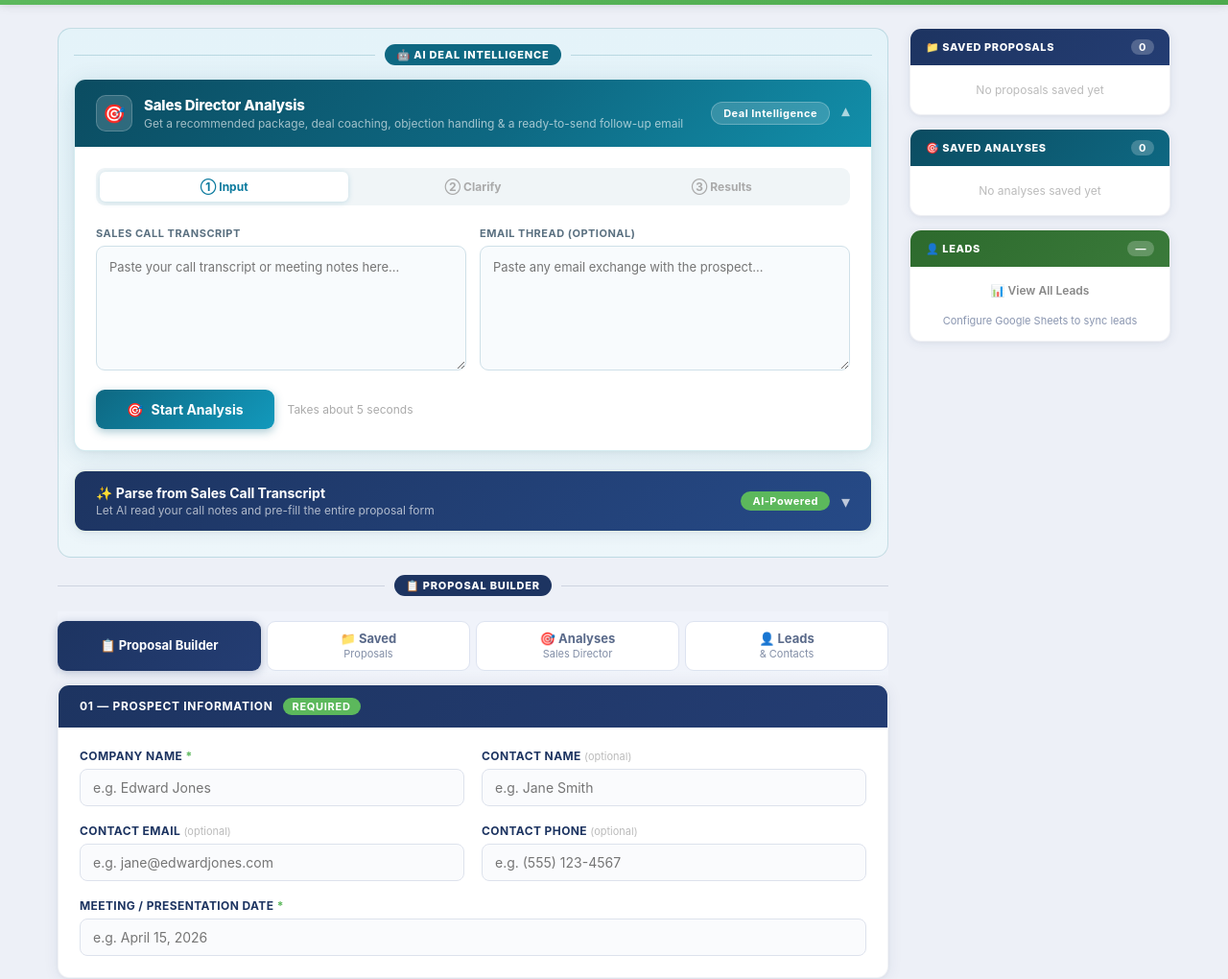
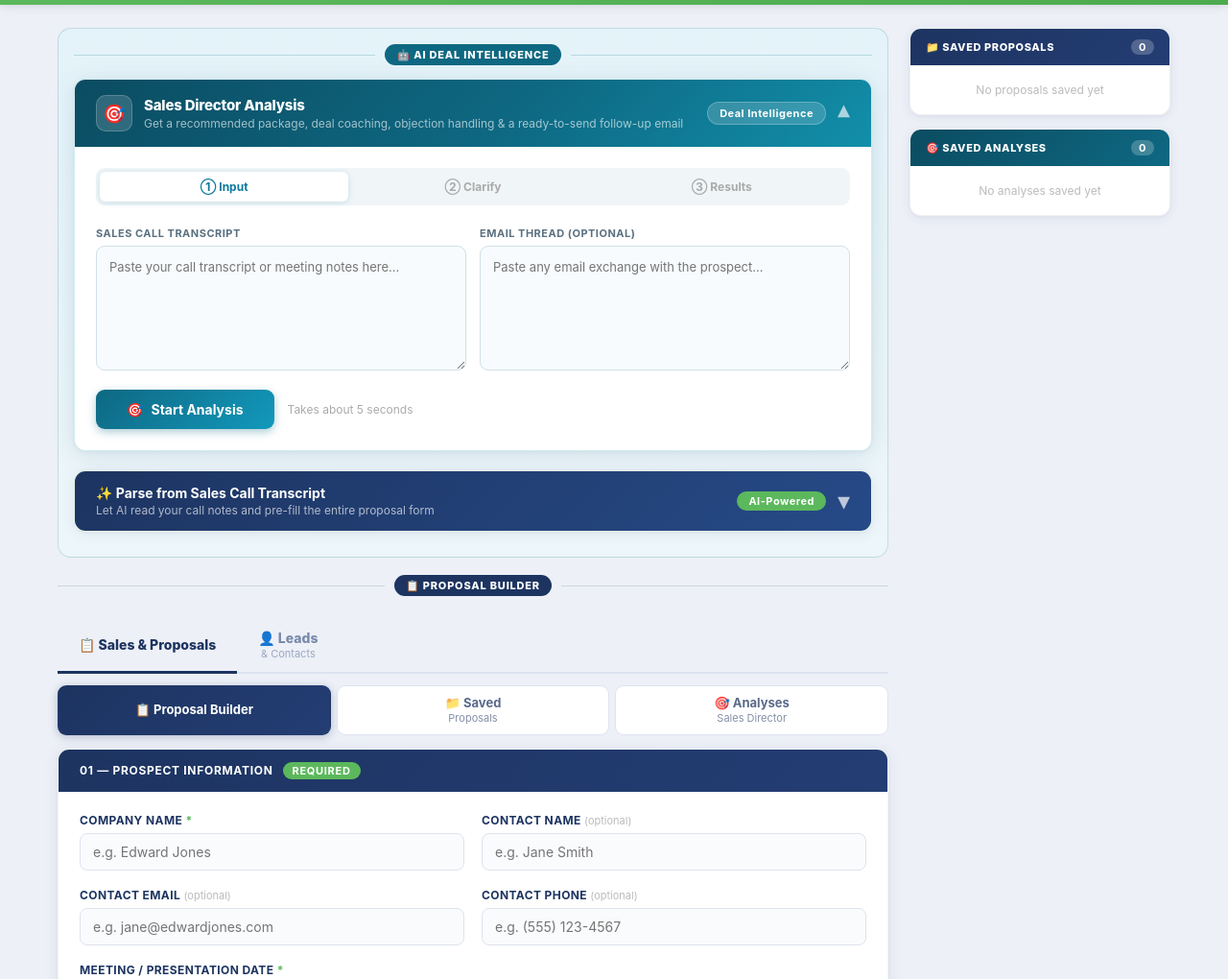
Before and after one commit to huegioi/xcelerate-proposals, a Flask app: page / in a window 1280 px wide. Shown: the part 86-1106 px from the top of the page at 96% size. Run offline with Flask 3, Linux system fonts and the light colour scheme; data that the repository does not hold is empty.

Commit message:
Update index.html

```diff
--- a/xcellerate_app/templates/index.html
+++ b/xcellerate_app/templates/index.html
@@ -318,11 +318,29 @@
     .tab-panel { display: none; }
     .tab-panel.active { display: block; }
 
-    /* ── Main nav bar ── */
+    /* ── Top-level section nav ── */
+    .top-nav-bar {
+      display: flex; gap: 0; padding: 10px 0 0; border-bottom: 2px solid #dde3f0;
+      margin-bottom: 0; position: sticky; top: 0; z-index: 51;
+      background: linear-gradient(to bottom, #edf0f7 70%, #edf0f7);
+    }
+    .top-nav-btn {
+      padding: 10px 22px 11px; font-size: 14px; font-weight: 800;
+      color: #7a8aaa; background: transparent; border: none;
+      border-bottom: 3px solid transparent; margin-bottom: -2px;
+      cursor: pointer; transition: all 0.15s;
+      font-family: inherit; text-align: center; line-height: 1.2;
+    }
+    .top-nav-btn:hover:not(.active) { color: #1D3461; border-bottom-color: rgba(29,52,97,0.25); }
+    .top-nav-btn.active { color: #1D3461; border-bottom-color: #1D3461; }
+    .top-nav-btn.leads-section-btn.active { color: #2d6a2d; border-bottom-color: #2d6a2d; }
+    .top-nav-btn .nav-label { display: block; font-size: 11px; font-weight: 400; opacity: 0.7; margin-top: 1px; }
+
+    /* ── Main nav bar (sub-nav within Sales & Proposals) ── */
     .main-nav-bar {
-      display: flex; gap: 6px; padding: 10px 0 14px;
-      position: sticky; top: 0; z-index: 50;
-      background: linear-gradient(to bottom, #f0f3fa 80%, transparent);
+      display: flex; gap: 6px; padding: 12px 0 14px;
+      position: sticky; top: 44px; z-index: 50;
+      background: linear-gradient(to bottom, #edf0f7 80%, transparent);
     }
     .main-nav-btn {
       flex: 1; padding: 10px 8px; font-size: 13px; font-weight: 700;
@@ -336,8 +354,18 @@
       color: #fff; border-color: transparent;
       box-shadow: 0 2px 10px rgba(29,52,97,0.28);
     }
-    .main-nav-btn.active.leads-btn { background: linear-gradient(135deg, #2d6a2d, #3a7a3a); }
     .main-nav-btn .nav-label { display: block; font-size: 11px; font-weight: 400; opacity: 0.75; margin-top: 1px; }
+
+    /* ── New Analysis button in Analyses panel ── */
+    .btn-new-analysis {
+      background: linear-gradient(135deg, #0e6882, #1299bc); color: #fff;
+      border: none; border-radius: 9px; padding: 10px 22px;
+      font-size: 13px; font-weight: 700; cursor: pointer;
+      font-family: inherit; transition: all 0.15s;
+      box-shadow: 0 2px 8px rgba(14,104,130,0.3);
+      display: inline-flex; align-items: center; gap: 7px;
+    }
+    .btn-new-analysis:hover { background: linear-gradient(135deg, #0b5570, #0e82a0); transform: translateY(-1px); box-shadow: 0 4px 14px rgba(14,104,130,0.38); }
 
     /* ── Transcript Parser ──────────────────────────────── */
     .transcript-header {
@@ -355,7 +383,7 @@
       letter-spacing: 0.5px; white-space: nowrap;
     }
     .transcript-toggle {
-      color: rgba(255,255,255,0.7); font-size: 18px; transition: transform 0.2s;
+      color: rgba(255,255,255,0.7); font-size: 26px; transition: transform 0.3s; cursor: pointer; line-height: 1;
     }
     .transcript-toggle.open { transform: rotate(180deg); }
     .transcript-body {
@@ -449,7 +477,7 @@
       padding: 4px 12px; font-size: 11px; font-weight: 700;
       letter-spacing: 0.5px; white-space: nowrap; border: 1px solid rgba(255,255,255,0.24);
     }
-    .sd-toggle { color: rgba(255,255,255,0.65); font-size: 18px; transition: transform 0.2s; }
+    .sd-toggle { color: rgba(255,255,255,0.65); font-size: 26px; transition: transform 0.3s; cursor: pointer; line-height: 1; }
     .sd-toggle.open { transform: rotate(180deg); }
     .sd-body { padding: 22px; display: none; }
     .sd-body.open { display: block; }
@@ -1110,8 +1138,21 @@ Example:
     <div class="zone-label-line"></div>
   </div>
 
-  <!-- ── Main navigation bar ──────────────────────────── -->
-  <nav class="main-nav-bar" aria-label="Section navigation">
+  <!-- ── Top-level section navigation ─────────────────── -->
+  <nav class="top-nav-bar" aria-label="Main navigation">
+    <button type="button" id="section-sales-btn" class="top-nav-btn active"
+            onclick="switchSection('sales')">
+      📋 Sales &amp; Proposals
+    </button>
+    <button type="button" id="section-leads-btn" class="top-nav-btn leads-section-btn"
+            onclick="switchSection('leads')">
+      👤 Leads
+      <span class="nav-label">&amp; Contacts</span>
+    </button>
+  </nav>
+
+  <!-- ── Sub-nav (Sales & Proposals) ──────────────────── -->
+  <nav class="main-nav-bar" id="sub-nav-sales" aria-label="Section navigation">
     <button type="button" id="new-tab-btn" class="main-nav-btn active"
             onclick="switchTab('new')">
       📋 Proposal Builder
@@ -1125,11 +1166,6 @@ Example:
             onclick="switchTab('analyses')">
       🎯 Analyses
       <span class="nav-label">Sales Director</span>
-    </button>
-    <button type="button" id="leads-tab-btn" class="main-nav-btn leads-btn"
-            onclick="switchTab('leads')">
-      👤 Leads
-      <span class="nav-label">& Contacts</span>
     </button>
   </nav>
 
@@ -1166,6 +1202,12 @@ Example:
 
   <!-- Saved Analyses Panel -->
   <div class="tab-panel" id="panel-analyses">
+    <div style="padding: 0 0 14px; display:flex; align-items:center; justify-content:space-between;">
+      <button type="button" class="btn-new-analysis" onclick="startNewAnalysis()">
+        ＋ New Analysis
+      </button>
+      <span style="font-size:12px; color:#8a96b0;">Run the Sales Director to get deal coaching &amp; package recommendations</span>
+    </div>
     <div class="card">
       <div class="card-header" style="background: linear-gradient(135deg, #0b4c61, #0e6882);">
         <span>Saved Sales Director Analyses</span>
@@ -1446,31 +1488,6 @@ Example:
       </div>
     </div>
 
-    <!-- Leads -->
-    <div class="sb-panel">
-      <div class="sb-panel-head" style="background: linear-gradient(135deg, #2d6a2d, #3a7a3a); color:#fff; cursor:pointer;"
-           onclick="switchTab('leads')" role="button" tabindex="0">
-        <span style="color:#fff;">👤 Leads</span>
-        <span class="sb-count" id="sb-leads-count">—</span>
-      </div>
-      <div class="sb-list" style="padding:10px 12px;">
-        <button type="button" class="tab-btn"
-          onclick="switchTab('leads')"
-          style="width:100%; font-size:12px; padding:7px 10px; border-radius:6px; margin-bottom:6px;">
-          📊 View All Leads
-        </button>
-        <div id="sb-sheets-link-wrap" style="display:none; text-align:center;">
-          <a id="sb-sheets-link" href="#" target="_blank" rel="noopener"
-            style="font-size:11px; color:#2d6a2d; font-weight:700; text-decoration:none;">
-            Open Google Sheet ↗
-          </a>
-        </div>
-        <div id="sb-leads-status" style="font-size:11px; color:#8a96b0; text-align:center; padding:4px 0;">
-          Configure Google Sheets to sync leads
-        </div>
-      </div>
-    </div>
-
   </aside>
 
 </main>
@@ -1933,14 +1950,57 @@ Example:
     window.scrollTo({ top: 0, behavior: "smooth" });
   }
 
+  // ── Section switching (top-level: sales | leads) ───────
+  function switchSection(section) {
+    document.querySelectorAll(".top-nav-btn").forEach(b => b.classList.remove("active"));
+    const subNav = document.getElementById("sub-nav-sales");
+
+    if (section === "leads") {
+      document.getElementById("section-leads-btn").classList.add("active");
+      if (subNav) subNav.style.display = "none";
+      document.querySelectorAll(".main-nav-btn").forEach(b => b.classList.remove("active"));
+      document.querySelectorAll(".tab-panel").forEach(p => p.classList.remove("active"));
+      document.getElementById("panel-leads").classList.add("active");
+      loadLeads();
+    } else {
+      document.getElementById("section-sales-btn").classList.add("active");
+      if (subNav) subNav.style.display = "";
+      // Restore the active sub-tab (default to 'new' if none active)
+      const activeBtn = document.querySelector(".main-nav-btn.active");
+      if (!activeBtn) {
+        switchTab("new");
+      } else {
+        // Ensure corresponding panel is visible
+        document.querySelectorAll(".tab-panel").forEach(p => p.classList.remove("active"));
+        const tabMap = { "new-tab-btn": "panel-new", "saved-tab-btn": "panel-saved", "analyses-tab-btn": "panel-analyses" };
+        const panelId = tabMap[activeBtn.id] || "panel-new";
+        const panel = document.getElementById(panelId);
+        if (panel) panel.classList.add("active");
+        document.getElementById("panel-leads").classList.remove("active");
+      }
+    }
+  }
+
   // ── Tab switching ──────────────────────────────────────
   function switchTab(tab) {
+    if (tab === "leads") {
+      switchSection("leads");
+      return;
+    }
+
+    // Ensure we're in the Sales section
+    document.querySelectorAll(".top-nav-btn").forEach(b => b.classList.remove("active"));
+    const sectionBtn = document.getElementById("section-sales-btn");
+    if (sectionBtn) sectionBtn.classList.add("active");
+    const subNav = document.getElementById("sub-nav-sales");
+    if (subNav) subNav.style.display = "";
+
     // Clear active state from all nav buttons and panels
     document.querySelectorAll(".main-nav-btn, .tab-btn").forEach(b => b.classList.remove("active"));
     document.querySelectorAll(".tab-panel").forEach(p => p.classList.remove("active"));
 
-    const btnId   = { new: "new-tab-btn", saved: "saved-tab-btn", analyses: "analyses-tab-btn", leads: "leads-tab-btn" }[tab] || "new-tab-btn";
-    const panelId = { new: "panel-new",   saved: "panel-saved",   analyses: "panel-analyses",   leads: "panel-leads"   }[tab] || "panel-new";
+    const btnId   = { new: "new-tab-btn", saved: "saved-tab-btn", analyses: "analyses-tab-btn" }[tab] || "new-tab-btn";
+    const panelId = { new: "panel-new",   saved: "panel-saved",   analyses: "panel-analyses" }[tab] || "panel-new";
 
     const btn   = document.getElementById(btnId);
     const panel = document.getElementById(panelId);
@@ -1949,7 +2009,23 @@ Example:
 
     if (tab === "saved")    loadSavedProposals();
     if (tab === "analyses") loadSavedAnalyses();
-    if (tab === "leads")    loadLeads();
+  }
+
+  // ── New Analysis (from Analyses panel) ─────────────────
+  function startNewAnalysis() {
+    resetSdAnalysis();
+    switchTab("new");
+    setTimeout(() => {
+      const sdCard = document.getElementById("sd-card");
+      if (sdCard) sdCard.scrollIntoView({ behavior: "smooth", block: "start" });
+      // Open SD panel if closed
+      const body   = document.getElementById("sd-body");
+      const toggle = document.getElementById("sd-toggle");
+      if (body && !body.classList.contains("open")) {
+        body.classList.add("open");
+        if (toggle) toggle.classList.add("open");
+      }
+    }, 100);
   }
 
   // ── Leads (Google Sheets) ──────────────────────────────
```
